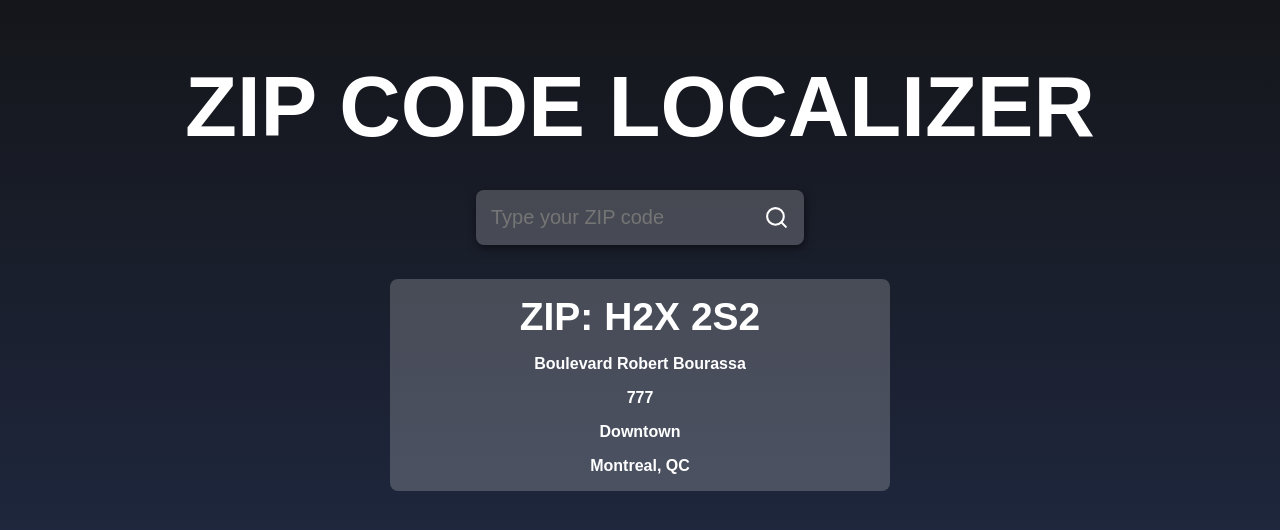
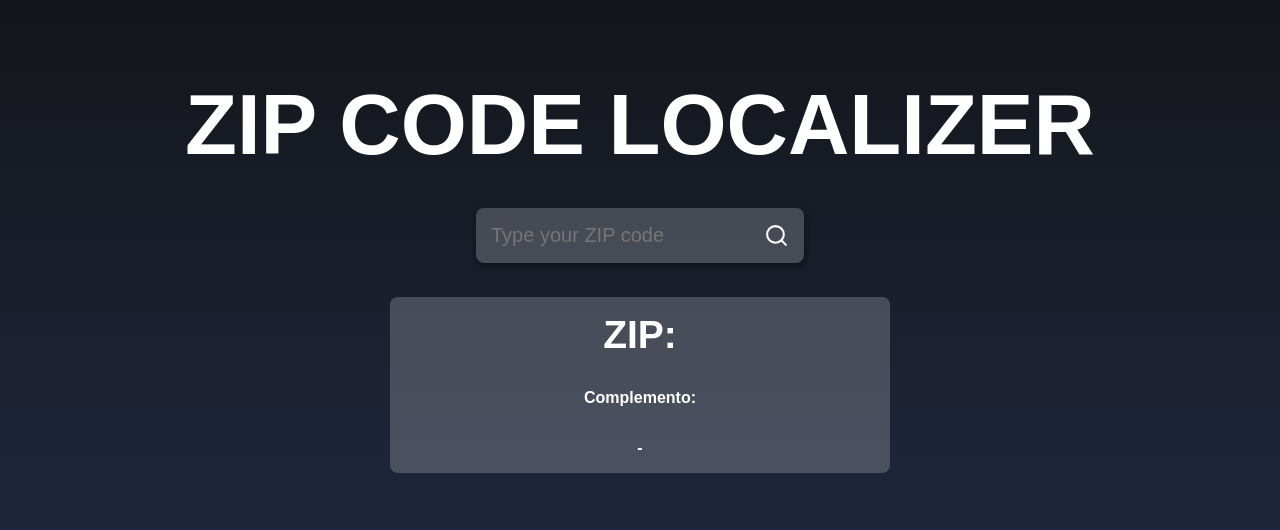
Before and after one commit to marcelovsk1/react-one, a React (Create React App) app in the folder localizer/: page / in a window 1280 px wide. Shown: the part 126-656 px from the top of the page. Built offline with nearby package versions, Linux system fonts and the light colour scheme.

Commit message:
working on

```diff
--- a/localizer/src/App.js
+++ b/localizer/src/App.js
@@ -7,6 +7,7 @@ import api from './services/api';
 function App() {
 
   const [input, setInput] = useState('')
+  const [zip, setZip] = useState({});
 
   async function handleSearch() {
     // 01310930/json/
@@ -18,7 +19,8 @@ function App() {
 
     try {
       const response = await api.get(`${input}/json`);
-      console.log(response.data)
+      setZip(response.data)
+      setInput("");
 
     } catch {
       alert("Ops, ZIP not found")
@@ -43,13 +45,14 @@ function App() {
       </button>
       </div>
 
+      {Object.keys(zip).lenght > 0}
       <main className="main">
-        <h2>ZIP: H2X 2S2</h2>
+        <h2>ZIP: {zip.cep}</h2>
 
-        <span>Boulevard Robert Bourassa</span>
-        <span>777</span>
-        <span>Downtown</span>
-        <span>Montreal, QC</span>
+        <span>{zip.logradouro}</span>
+        <span>Complemento: {zip.complemento}</span>
+        <span>{zip.bairro}</span>
+        <span>{zip.localidade} - {zip.uf}</span>
       </main>
 
     </div>
```
